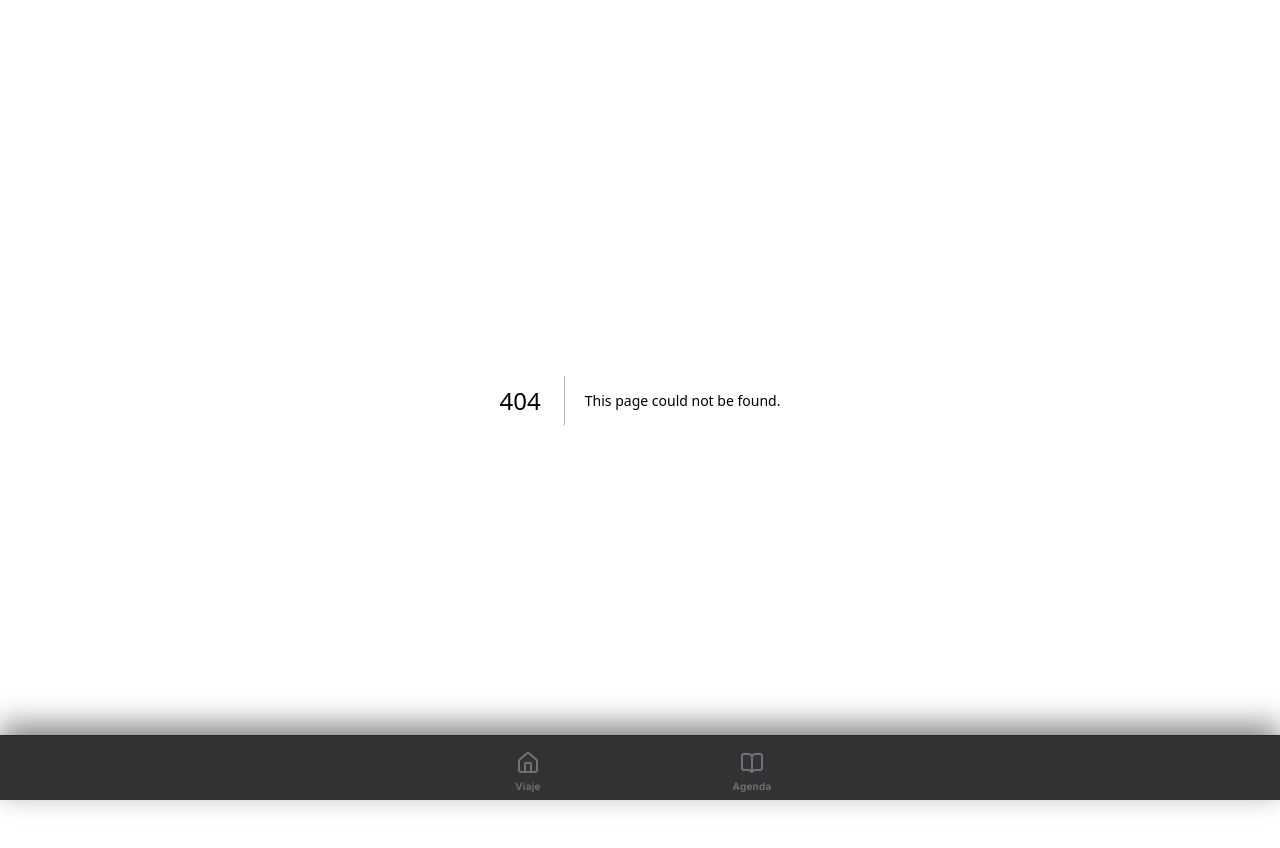
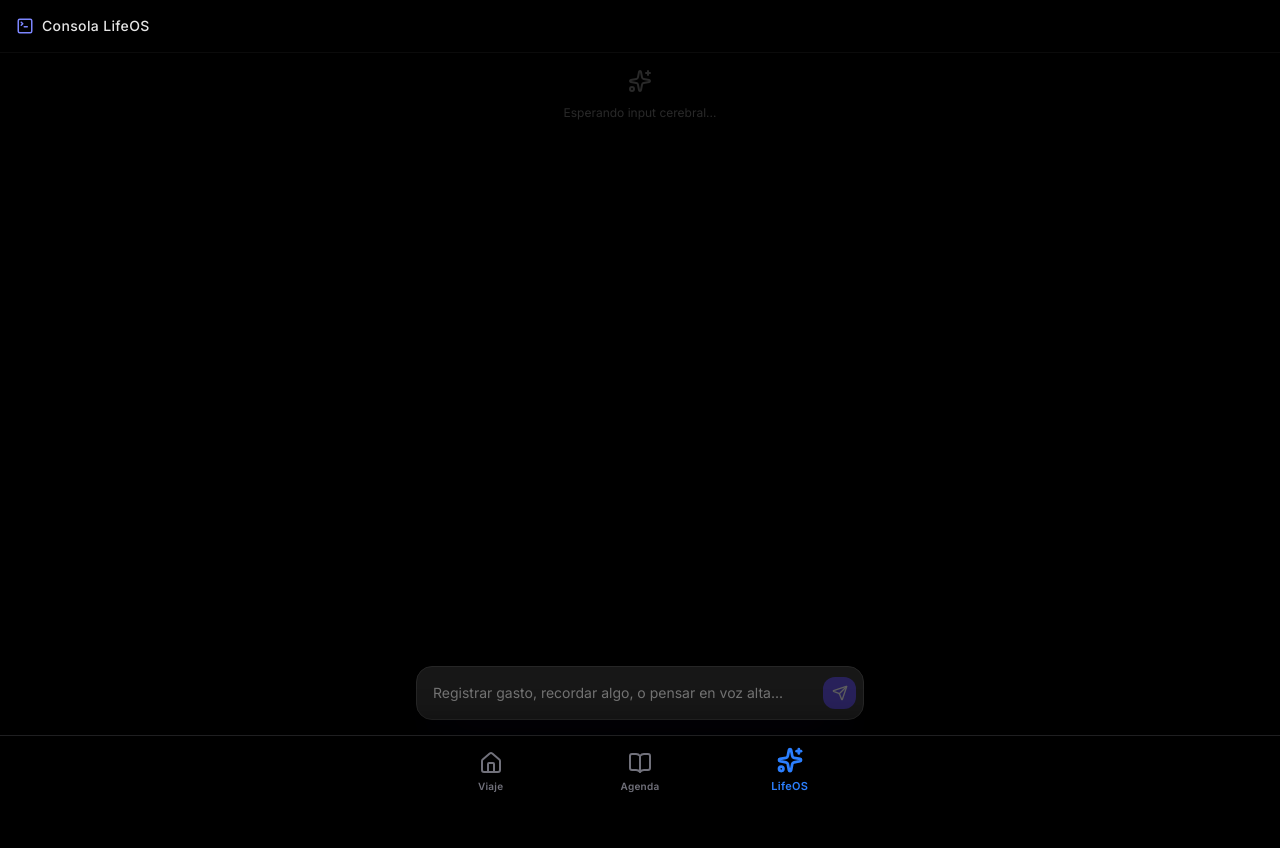
Before and after one commit to aalvaroespinoza/AppHorarios, a Next.js app: page /lifeos in a window 1280 px wide. Before the commit this address had no page. Shown: the top 848 px of the page. Built offline with nearby package versions, Linux system fonts and the light colour scheme.

Commit message:
feat(lifeos): crear interfaz de consola e integrar al menú inferior

```diff
--- /dev/null
+++ b/src/app/lifeos/page.tsx
@@ -0,0 +1,145 @@
+"use client";
+
+import React, { useState } from 'react';
+import { motion, AnimatePresence } from 'framer-motion';
+import { Send, Loader2, Sparkles, TerminalSquare } from 'lucide-react';
+
+interface CommandHistory {
+  id: string;
+  text: string;
+  status: 'loading' | 'success' | 'error';
+  result?: string;
+}
+
+export default function LifeOSConsole() {
+  const [inputText, setInputText] = useState('');
+  const [isSubmitting, setIsSubmitting] = useState(false);
+  const [history, setHistory] = useState<CommandHistory[]>([]);
+
+  const handleSubmit = async (e: React.FormEvent) => {
+    e.preventDefault();
+    if (!inputText.trim() || isSubmitting) return;
+
+    const commandText = inputText.trim();
+    const commandId = crypto.randomUUID();
+
+    // Agregar al historial de manera optimista
+    setHistory((prev) => [
+      ...prev,
+      { id: commandId, text: commandText, status: 'loading' }
+    ]);
+
+    setInputText('');
+    setIsSubmitting(true);
+
+    try {
+      const response = await fetch('/api/brain', {
+        method: 'POST',
+        headers: { 'Content-Type': 'application/json' },
+        body: JSON.stringify({ text: commandText }),
+      });
+
+      if (!response.ok) {
+        throw new Error('Error en el servidor');
+      }
+
+      const data = await response.json();
+
+      // Actualizar estado a éxito
+      setHistory((prev) =>
+        prev.map((cmd) =>
+          cmd.id === commandId
+            ? { ...cmd, status: 'success', result: `Procesado: ${data.data?.type || 'Acción completada'}` }
+            : cmd
+        )
+      );
+
+    } catch (error) {
+      console.error('Error enviando al cerebro:', error);
+      // Actualizar estado a error
+      setHistory((prev) =>
+        prev.map((cmd) =>
+          cmd.id === commandId
+            ? { ...cmd, status: 'error', result: 'Error procesando el comando' }
+            : cmd
+        )
+      );
+    } finally {
+      setIsSubmitting(false);
+    }
+  };
+
+  return (
+    <div className="flex flex-col min-h-screen bg-black text-neutral-200">
+
+      {/* Header Minimalista */}
+      <div className="pt-safe px-4 py-4 border-b border-neutral-900/50 flex items-center gap-2">
+        <TerminalSquare size={18} className="text-indigo-400" />
+        <h1 className="text-sm font-medium tracking-wide">Consola LifeOS</h1>
+      </div>
+
+      {/* Historial de Comandos */}
+      <div className="flex-1 overflow-y-auto p-4 flex flex-col gap-4 pb-32">
+        {history.length === 0 ? (
+          <div className="flex flex-col items-center justify-center h-full text-neutral-600 gap-3 opacity-50">
+            <Sparkles size={24} />
+            <p className="text-xs">Esperando input cerebral...</p>
+          </div>
+        ) : (
+          <AnimatePresence>
+            {history.map((cmd) => (
+              <motion.div
+                key={cmd.id}
+                initial={{ opacity: 0, y: 10 }}
+                animate={{ opacity: 1, y: 0 }}
+                className="flex flex-col gap-1"
+              >
+                <div className="flex items-center gap-2 text-sm">
+                  <span className="text-indigo-500 font-mono">{'>'}</span>
+                  <span className="text-neutral-300">{cmd.text}</span>
+                </div>
+                <div className="pl-4 flex items-center gap-2">
+                  {cmd.status === 'loading' ? (
+                    <Loader2 size={12} className="animate-spin text-neutral-500" />
+                  ) : cmd.status === 'error' ? (
+                    <span className="text-xs text-red-400">{cmd.result}</span>
+                  ) : (
+                    <span className="text-xs text-emerald-400">{cmd.result}</span>
+                  )}
+                </div>
+              </motion.div>
+            ))}
+          </AnimatePresence>
+        )}
+      </div>
+
+      {/* Input de Comando (Bottom Fixed) */}
+      <div className="fixed bottom-0 left-0 w-full p-4 pb-safe bg-gradient-to-t from-black via-black to-transparent">
+        <div className="max-w-md mx-auto mb-16 relative">
+          <form onSubmit={handleSubmit} className="relative flex items-center shadow-2xl shadow-indigo-900/10">
+            <input
+              type="text"
+              value={inputText}
+              onChange={(e) => setInputText(e.target.value)}
+              disabled={isSubmitting}
+              placeholder="Registrar gasto, recordar algo, o pensar en voz alta..."
+              className="w-full bg-neutral-900 border border-neutral-800 text-sm text-neutral-100 placeholder-neutral-500 rounded-2xl py-4 pl-4 pr-12 focus:outline-none focus:ring-1 focus:ring-indigo-500/50 transition-all disabled:opacity-50"
+            />
+            <button
+              type="submit"
+              disabled={isSubmitting || !inputText.trim()}
+              className="absolute right-2 p-2 bg-indigo-600 text-white rounded-xl hover:bg-indigo-500 transition-colors disabled:opacity-30 disabled:hover:bg-indigo-600 flex items-center justify-center"
+            >
+              {isSubmitting ? (
+                <Loader2 size={16} className="animate-spin" />
+              ) : (
+                <Send size={16} className="ml-[1px]" />
+              )}
+            </button>
+          </form>
+        </div>
+      </div>
+
+    </div>
+  );
+}
--- a/src/components/layout/BottomTabBar.tsx
+++ b/src/components/layout/BottomTabBar.tsx
@@ -2,7 +2,7 @@
 
 import React, { useState, useEffect } from 'react';
 import { motion } from 'framer-motion';
-import { Home, BookOpen, LucideIcon } from 'lucide-react';
+import { Home, BookOpen, Sparkles, LucideIcon } from 'lucide-react';
 import Link from 'next/link';
 import { usePathname } from 'next/navigation';
 
@@ -15,6 +15,7 @@ export interface NavigationTab {
 export const defaultTabs: NavigationTab[] = [
   { id: '/', label: 'Viaje', icon: Home },
   { id: '/academia', label: 'Agenda', icon: BookOpen },
+  { id: '/lifeos', label: 'LifeOS', icon: Sparkles },
 ];
 
 export interface BottomTabBarProps {
```
